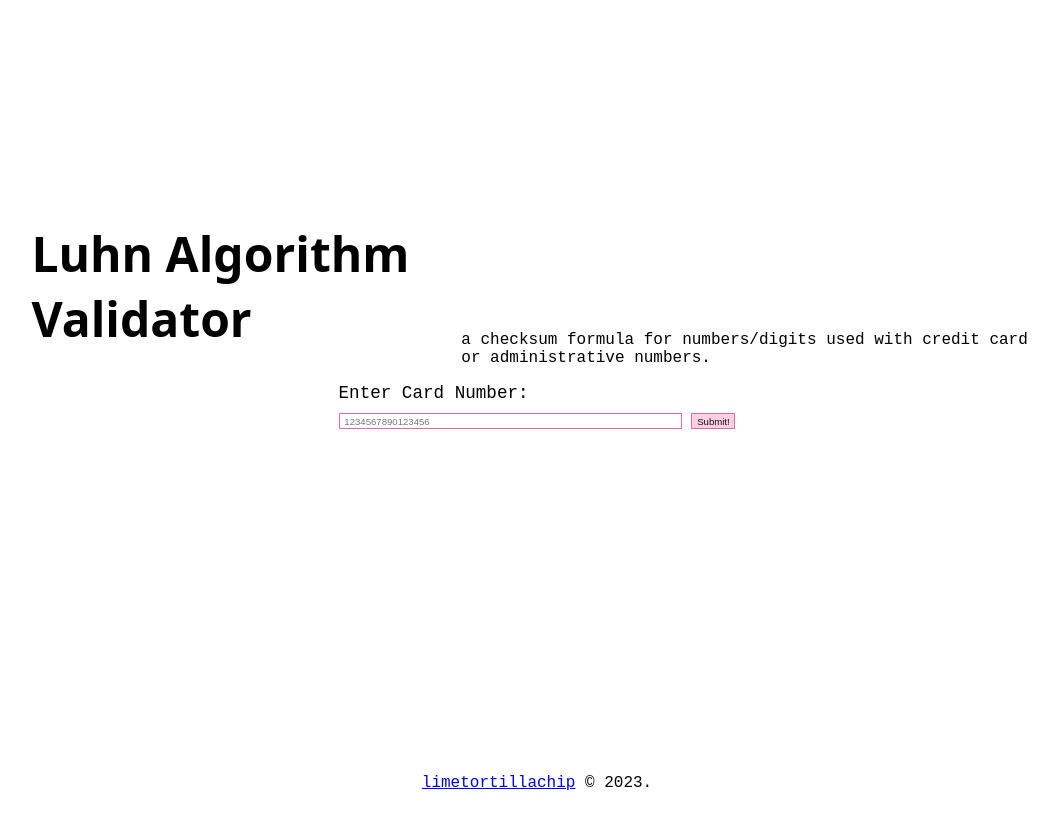
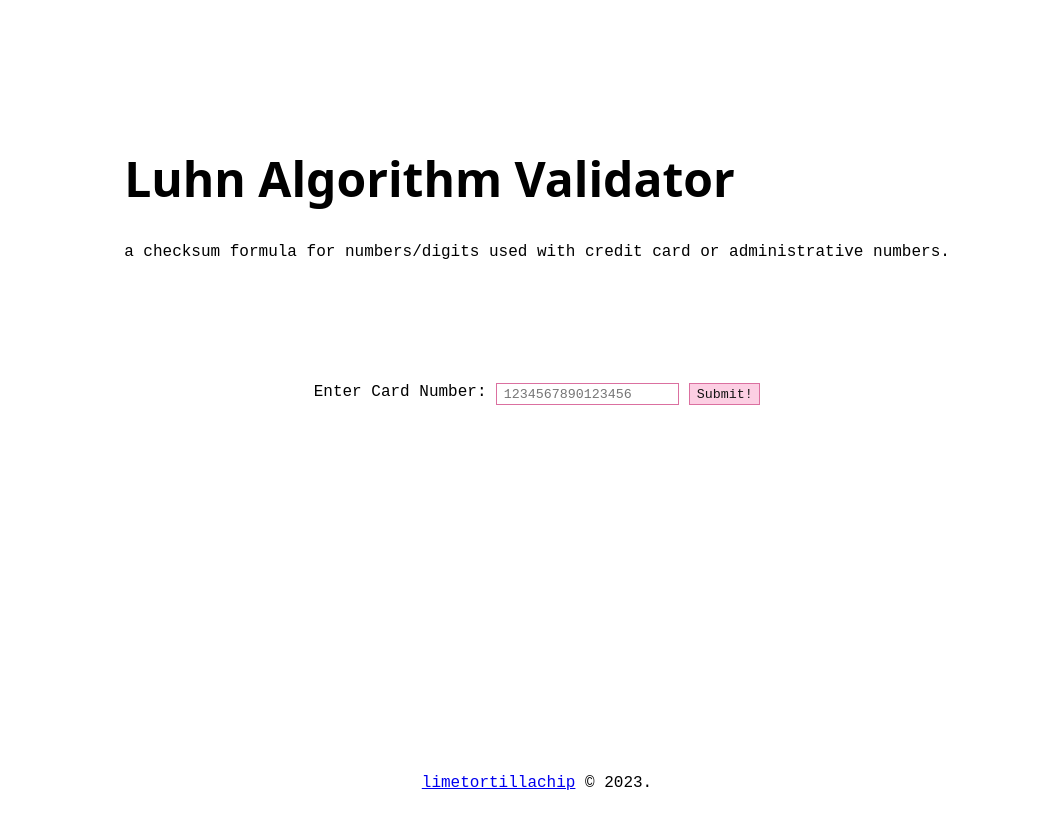
Before and after one commit to limetortillachip/luhn-form, a React (Create React App) app: page / in a window 1280 px wide. Shown: the whole page, without its empty margins (103-1161 px from the left). Built offline with nearby package versions, Linux system fonts and the light colour scheme; a web font is replaced by a local one.

Commit message:
Update header div structure

```diff
--- a/src/App.css
+++ b/src/App.css
@@ -37,7 +37,7 @@ h2 {
 
 header {
   flex: 3;
-  align-items: flex-end;
+  align-items: center;
 }
 
 footer {
@@ -53,19 +53,18 @@ form {
 
 .input {
   flex: 0;
-  flex-flow: row wrap;
+  flex-flow: row norap;
   gap: 0.6rem;
 }
 .input label {
   flex: 1;
-  font-size: 1.1em;
 }
 .input input {
-  flex: 1 80%;
+  flex: 0 1;
 }
 .input input,
 .input button {
-  font-size: 0.6em;
+  font-family: "Intel One Mono", monospace;
   padding: 0.2em 0.5em;
   border: 1px solid hsl(333, 60%, 65%);
 }
--- a/src/App.sass
+++ b/src/App.sass
@@ -38,7 +38,7 @@ h2
 
 header
     flex: 3
-    align-items: flex-end
+    align-items: center
 
 footer
     flex: 0
@@ -51,19 +51,19 @@ form
 
 .input
     flex: 0
-    flex-flow: row wrap
+    flex-flow: row norap
     gap: calc($bit/2)
 
     label
         flex: 1
-        font-size: 1.1em
+        //font-size: 1.1em
 
     input
-        flex: 1 80%
+        flex: 0 1
 
     input,
     button
-        font-size: 0.6em
+        font-family: $body
         padding: 0.2em 0.5em
         border: 1px solid hsl(333, 60%, 65%)
 
--- a/src/components/Header.js
+++ b/src/components/Header.js
@@ -1,8 +1,10 @@
 export default function Header() {
     return (
         <header>
-            <h1>Luhn Algorithm Validator</h1>
-            <p> a checksum formula for numbers/digits used with credit card or administrative numbers.</p>
+            <div>
+                <h1>Luhn Algorithm Validator</h1>
+                <p> a checksum formula for numbers/digits used with credit card or administrative numbers.</p>
+            </div>
         </header>
      );
 }
```
Also changed, not shown: 1 other file (tests, documents, lock files or other folders).
